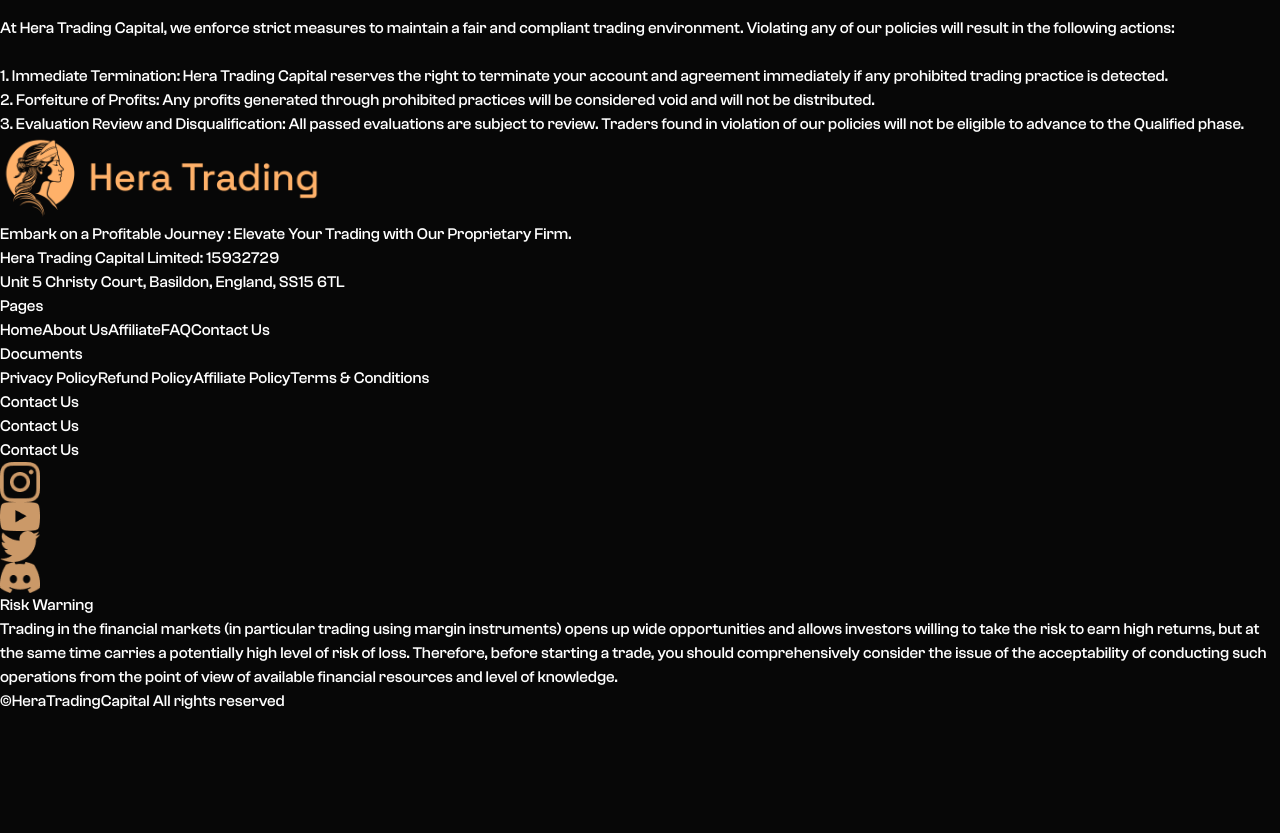
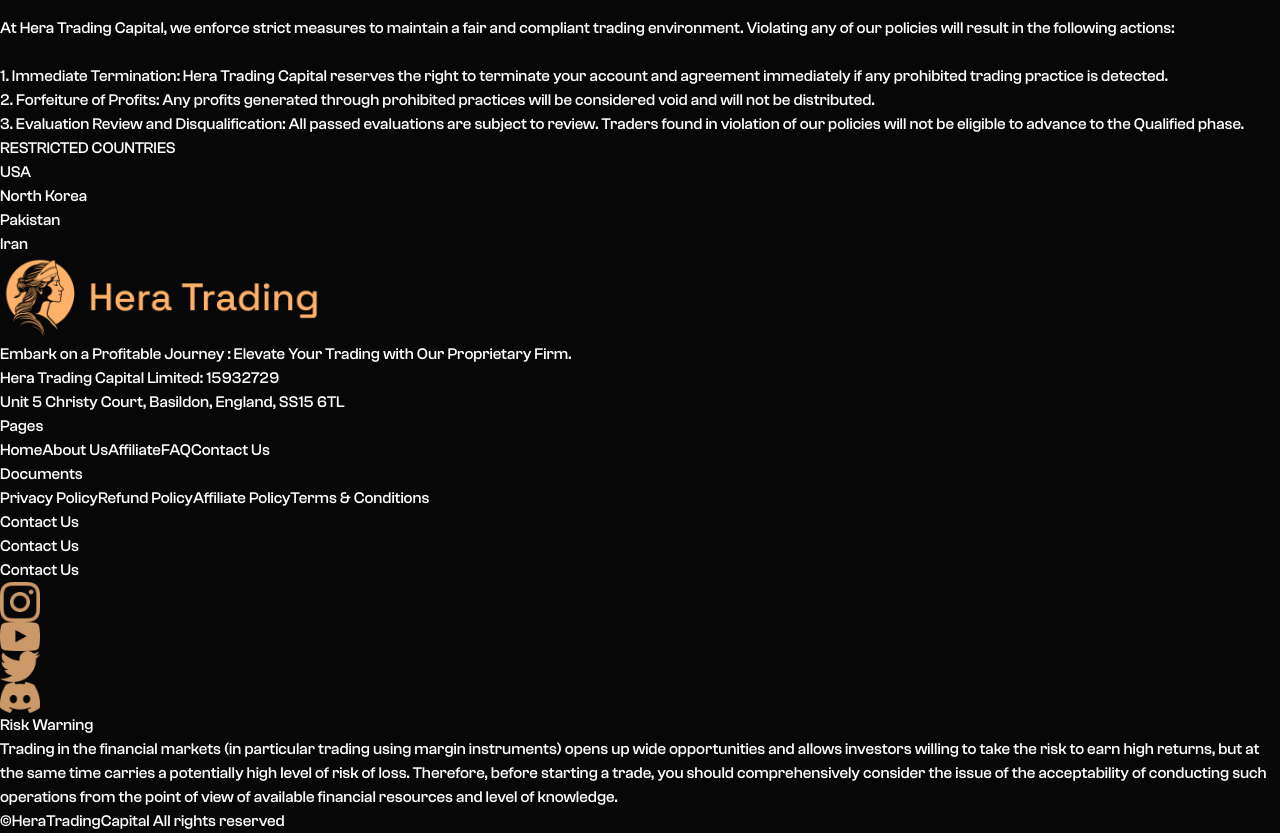
Before and after one commit to shobhitexe/HTG, a Next.js app in the folder apps/main/: page /terms-and-conditions in a window 1280 px wide. Shown: the part 4640-5473 px from the top of the page. Before the commit the page ends 5353 px from the top, so only its background shows below. Built offline with nearby package versions, Linux system fonts and the light colour scheme.

Commit message:
General updates

```diff
--- a/apps/main/src/app/affiliate/page.tsx
+++ b/apps/main/src/app/affiliate/page.tsx
@@ -147,7 +147,7 @@
     <div className="flex flex-col w-full justify-center items-center sm:gap-10 gap-5">
       <Heading>How our Affiliate Model Works</Heading>
 
-      <div className="flex items-stretch justify-around w-[90%] sm:mt-10 overflow-x-auto">
+      <div className="flex items-stretch sm:justify-around w-[90%] sm:mt-10 overflow-x-auto">
         {affiliateConstants.affiliateModelArray.map((item, idx) => (
           <div
             key={item.title}
--- a/apps/main/src/app/terms-and-conditions/page.tsx
+++ b/apps/main/src/app/terms-and-conditions/page.tsx
@@ -512,6 +512,16 @@
           be eligible to advance to the Qualified phase.
         </p>
       </div>
+
+      <div className="flex flex-col sm:gap-5 gap-1">
+        <GoldenText className={HeadingClass}>RESTRICTED COUNTRIES</GoldenText>
+        <p className="text-AmericanSilver font-ClashGroteskLight">
+          USA <br />
+          North Korea
+          <br /> Pakistan
+          <br /> Iran
+        </p>
+      </div>
     </div>
   );
 }
--- a/apps/main/src/components/Hero/index.tsx
+++ b/apps/main/src/components/Hero/index.tsx
@@ -66,7 +66,7 @@
         />
       </div>
 
-      <div className="grid sm:grid-cols-3 grid-cols-2 justify-arounds relative md:-top-3 top-3">
+      <div className="flex flex-wrap justify-around relative md:-top-3 top-3">
         {USPs.map((item) => (
           <div key={item.title} className="flex items-center justify-around">
             {/* {idx !== 0 && (
```
Also changed, not shown: 1 other file (tests, documents, lock files or other folders).
